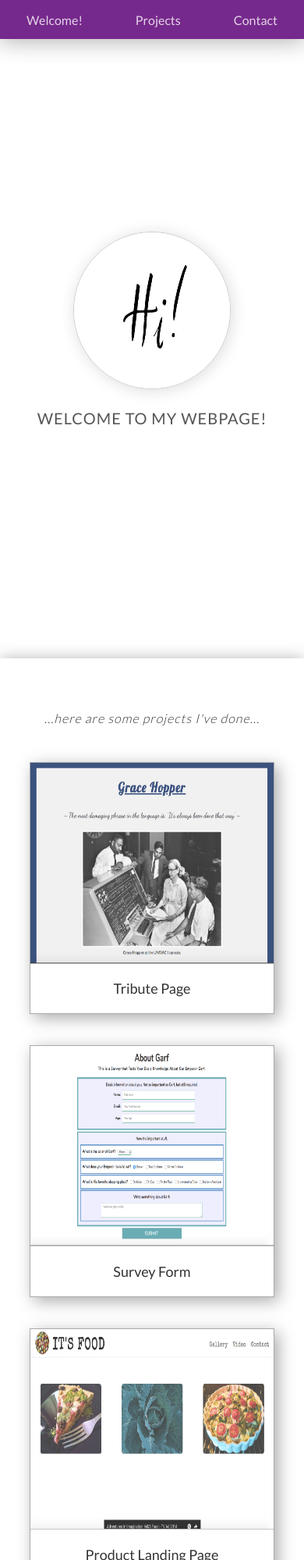
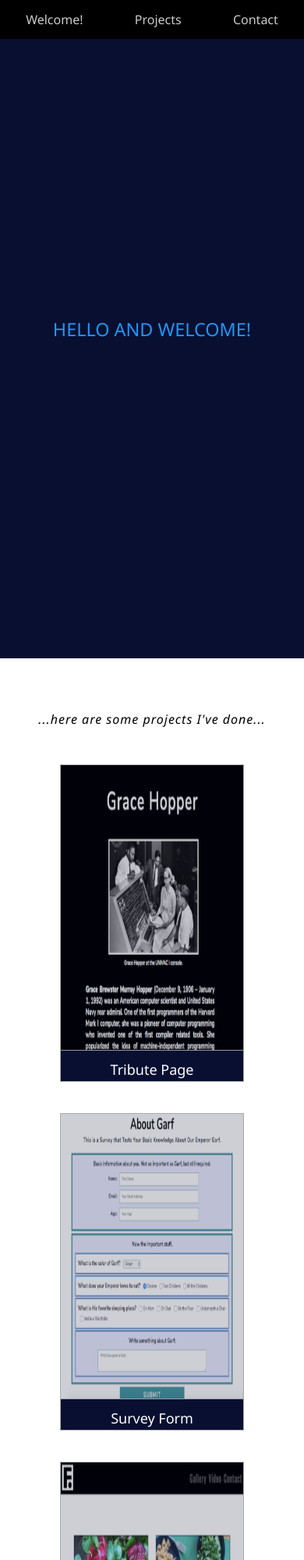
Before and after one commit to ztisaj/FCC--Personal-Portfolio-Webpage, a plain HTML site: page index.html in a window 390 px wide. Shown: the top 2000 px of the page at 78% size. Drawn offline with Linux system fonts and the light colour scheme.

Commit message:
some added links

```diff
--- a/index.html
+++ b/index.html
@@ -5,7 +5,8 @@
         <meta name="viewport" content="width=device-width, initial-scale=1.0">
         <title>FCC: Personal Portfolio Webpage</title>
         <link rel="stylesheet" href="style.css">
-        <link href="https://fonts.googleapis.com/css?family=Lato:300,400,700" rel="stylesheet">
+        <link href="https://fonts.googleapis.com/css2?family=Noto+Sans:ital@0;1&display=swap" rel="stylesheet">
+
     </head>
     <body>
 <!-- navbar section -->
@@ -16,28 +17,47 @@
         </header>
 <!-- welcome section -->
         <section id="welcome-section">
-            <img id="welcome-img" src="img/hi.jpg" alt="hi message">
-            <h1>Welcome to my webpage!</h1>
+            <h1>HELLO AND WELCOME!</h1>
         </section>
 <!-- projects section -->
         <section id="projects">
             <p id="p-proj">...here are some projects I've done...</p>
             <div id="proj-sec">
                 <div class="project-tile">
-                    <img src="img/tp.png" alt="photo of a project" class="img-proj">
+                    <img src="img/tribute-page.png" alt="photo of a project" class="img-proj">
                     <a href="https://ztisaj.github.io/FCC--Tribute-Page/" class="proj-link" target="_blank">Tribute Page</a>
                 </div>
                  <div class="project-tile">
-                    <img src="img/sp.png" alt="photo of a project" class="img-proj">
+                    <img src="img/survey-form-project.png" alt="photo of a project" class="img-proj">
                     <a href="https://ztisaj.github.io/FCC--Survey-Form/" class="proj-link" target="_blank">Survey Form</a>
                 </div>
                 <div class="project-tile">
-                    <img src="img/plp.png" alt="photo of a project" class="img-proj" target="_blank">
-                    <a href="https://ztisaj.github.io/FCC--Product-Landing-Page" class="proj-link">Product Landing Page</a>
+                    <img src="img/product-page.png" alt="photo of a project" class="img-proj">
+                    <a href="https://ztisaj.github.io/FCC--Product-Landing-Page" class="proj-link" target="_blank">Product Landing Page</a>
                 </div>
                 <div class="project-tile">
-                    <img src="img/tdp.png" alt="photo of a project" class="img-proj" target="_blank">
-                    <a href="https://ztisaj.github.io/FCC--Technical-Documentation-Page/" class="proj-link">Technical Documentation Page</a>
+                    <img src="img/techincal-documentation-page.png" alt="photo of a project" class="img-proj">
+                    <a href="https://ztisaj.github.io/FCC--Technical-Documentation-Page/" class="proj-link" target="_blank">Technical Documentation Page</a>
+                </div>
+                <div class="project-tile">
+                    <img src="img/responsive-design-project.png" alt="photo of a project" class="img-proj">
+                    <a href="https://ztisaj.github.io/The-Odin-Project--Building-with-Responsive-Design/" class="proj-link" target="_blank">Responsive Design Project</a>
+                </div>
+                <div class="project-tile">
+                    <img src="img/new-york-times-project.png" alt="photo of a project" class="img-proj">
+                    <a href="https://ztisaj.github.io/The-Odin-Project---The-NYT-Article/" class="proj-link" target="_blank">New York Times Project</a>
+                </div>
+                <div class="project-tile">
+                    <img src="img/google-search-page-project.png" alt="photo of a project" class="img-proj">
+                    <a href="https://ztisaj.github.io/Google_Search_Page/" class="proj-link" target="_blank">Google Search Page Project</a>
+                </div>
+                <div class="project-tile">
+                    <img src="img/quote-machine.png" alt="photo of a project" class="img-proj">
+                    <a href="https://ztisaj.github.io/FCC-Randome-Quote-Machine/" class="proj-link" target="_blank">Randome Quote Machine Project</a>
+                </div>
+                <div class="project-tile">
+                    <img src="img/noise-maker.png" alt="photo of a project" class="img-proj">
+                    <a href="https://ztisaj.github.io/Noise-Maker/" class="proj-link" target="_blank">Noise Maker</a>
                 </div>
             </div>
         </section>
--- a/style.css
+++ b/style.css
@@ -1,24 +1,24 @@
 * {
     margin: 0;
     padding: 0;
-    font-family: 'Lato', sans-serif;
+    font-family: 'Noto Sans', sans-serif; background-color: #080f31;
 }
 
 #navbar {
     display: flex;
     flex-direction: row;
     justify-content: center;
-    background-color: #76298c;
+    background-color: #000;
     height: 50px;
     width: 100%;
     position: fixed;
     align-items: center;
-    box-shadow: 0 2px 30px #aaa;
     z-index: 2;
 }
 
 .nav-link {
     color: #fff;
+    background-color: #000;
     text-decoration: none;
     margin: auto;
     font-size: 20px;
@@ -26,8 +26,7 @@
 }
 
 .nav-link:hover {
-    font-size: 22px;
-    opacity: 1;
+    font-weight: bolder;
 }
 
 /** welcome section **/
@@ -41,22 +40,11 @@
     width: 100vw;
 }
 
-#welcome-img {
-    height: 300px;
-    width: 300px;
-    margin: auto auto 5px;
-    border-radius: 50%;
-    border: #ccc solid 1px;
-    box-shadow: 2px 2px 20px #ddd;
-}
-
 h1 {
-    margin: 20px auto auto;
     font-weight: 300;
-    text-transform: uppercase;
-    letter-spacing: 1px;
-    font-size: 24px;
-    color: #555;
+    font-size: 35px;
+    color: #2196f3;
+    margin: auto;
 }
 
 /** projects section **/
@@ -66,33 +54,33 @@ h1 {
     flex-direction: column;
     justify-content: center;
     align-content: center;
-    height: 100vh;
     width: 100vw;
-    box-shadow: 0 2px 20px #aaa;
     border-bottom: #aaa solid 0.5px;
+    background-color: #fff;
 }
 
 #proj-sec {
     display: flex;
-    flex-direction: row;
-    margin: 5% auto;
-    justify-content: center;
-    align-content: center;
+    flex-flow: row wrap;
+    justify-content: space-around;
+    align-content: flex-start;
     width: 100%;
+    margin: auto;
+    background-color: #fff;
 }
 
 #p-proj {
     margin: 2vh auto 2%;
+    color: #000;
+    background-color: #fff;
 }
 
 .project-tile {
-    margin: auto;
-    height: 25vh;
-    width: 18vw;
     display: flex;
-    flex-direction: column;
+    width: 20%;
+    flex-flow: row wrap;
+    margin: 5%;
     border: #aaa solid 1px;
-    box-shadow: 5px 5px 20px #aaa;
 }
 
 .project-tile:hover {
@@ -100,8 +88,8 @@ h1 {
 }
 
 .img-proj {
-    height: 80%;
-    width: 100%;
+    max-height: auto;
+    max-width: 100%;
     border-bottom: #bbb solid 0.5px;
     opacity: 0.8;
     z-index: 1;
@@ -113,11 +101,13 @@ h1 {
 
 .proj-link {
     text-decoration: none;
-    color: #333;
+    color: #fff;
     font-weight: 300;
     align-self: center;
     font-size: 1.2vw;
     margin: auto;
+    height: 2.4vw;
+    line-height: 2.4vw;
 }
 
 /** contact section **/
@@ -138,7 +128,7 @@ p {
     letter-spacing: 1px;
     font-weight: 300;
     font-style: italic;
-    color: #333;
+    color: #fff;
     text-align: center;
 }
 
@@ -156,18 +146,17 @@ p {
     height: 11vw;
     width: 11vw;
     margin: auto;
-    border: #ccc solid 1px;
+    border: #fff solid 1px;
     border-radius: 50%;
-    box-shadow: 3px 3px 10px #ddd;
     display: flex;
     flex-direction: column;
     justify-content: center;
     align-items: center;
-    background-color: #eee;
+    background-color: #fff;
 }
 
 .contact:hover {
-    border-color: #000;
+    border: solid 4px #fff;
 }
 
 #profile-link,
@@ -177,6 +166,9 @@ p {
     flex-direction: column;
     justify-content: center;
     margin: auto;
+    background-color: #fff;
+    border-radius: 50%;
+
 }
 
 #f-link {
@@ -189,12 +181,12 @@ p {
     width: 70%;
     margin: auto;
     align-self: center;
+    background-color: #fff;
 }
 
 footer {
     height: 10vh;
     width: 100%;
-    box-shadow: 0 -2px 30px #aaa;
     background-color: #000;
     color: #ddd;
     font-size: 14px;
@@ -222,7 +214,7 @@ footer {
     }
 
     h1 {
-        font-size: 20px;
+        font-size: 6vw;
         font-weight: 400;
     }
 
@@ -244,13 +236,20 @@ footer {
 
     .project-tile {
         margin: 20px auto;
-        height: 38vh;
-        width: 80vw;
+        height: 48vh;
+        width: 60vw;
+        display: flex;
+    }
+
+    .img-proj {
+        width: 100%;
+        height: 90%;
     }
 
     .proj-link {
         font-size: 18px;
         font-weight: 400;
+        margin-bottom: 10px;
     }
 
     .p-con {
```
Also changed, not shown: img/google-search-page-project.png (added), img/hi.jpg (deleted), img/new-york-times-project.png (added), img/noise-maker.png (added), img/plp.png (deleted), img/product-page.png (added), img/quote-machine.png (added), img/responsive-design-project.png (added), img/sp.png (deleted), img/survey-form-project.png (added), img/tdp.png (deleted), img/techincal-documentation-page.png (added), img/tp.png (deleted), img/tribute-page.png (added), 2 other files.
